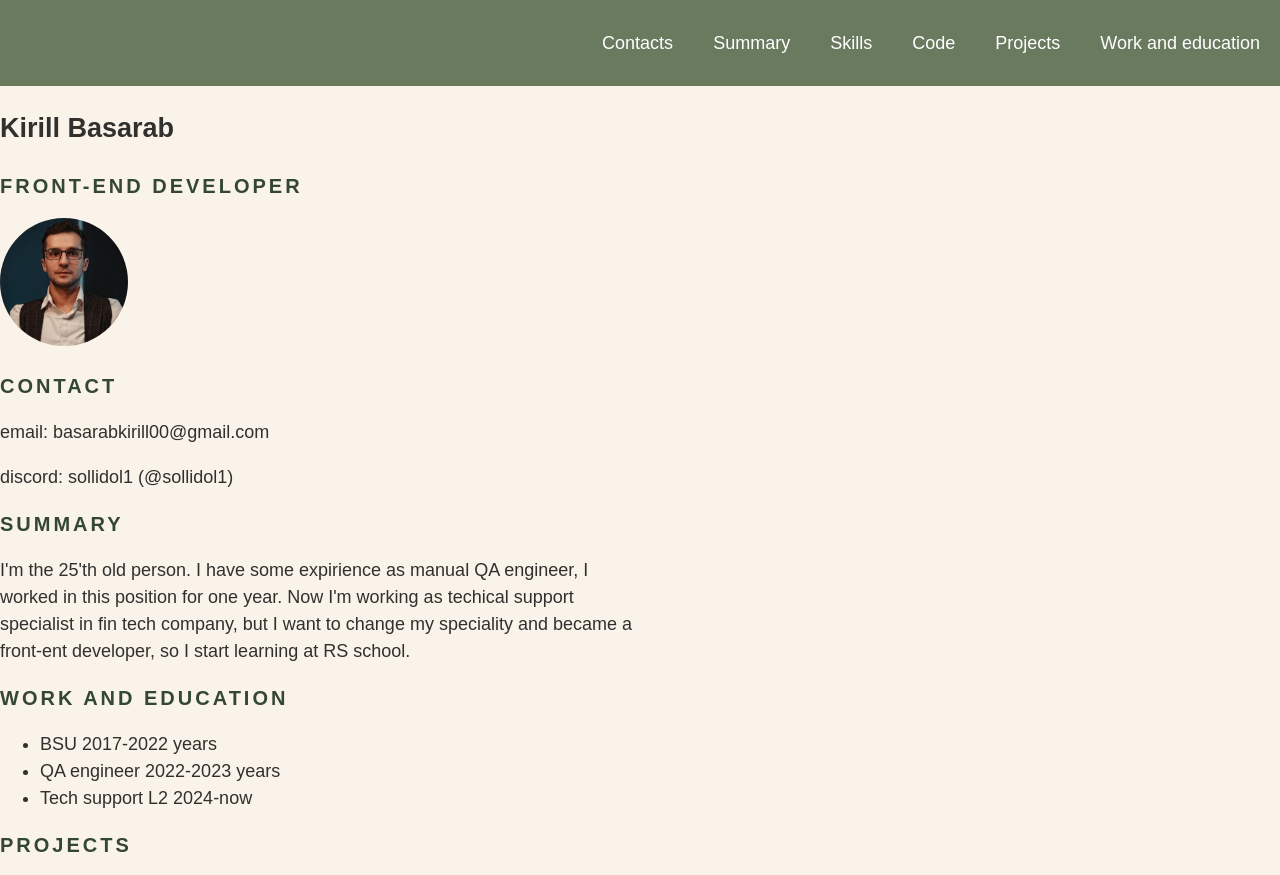
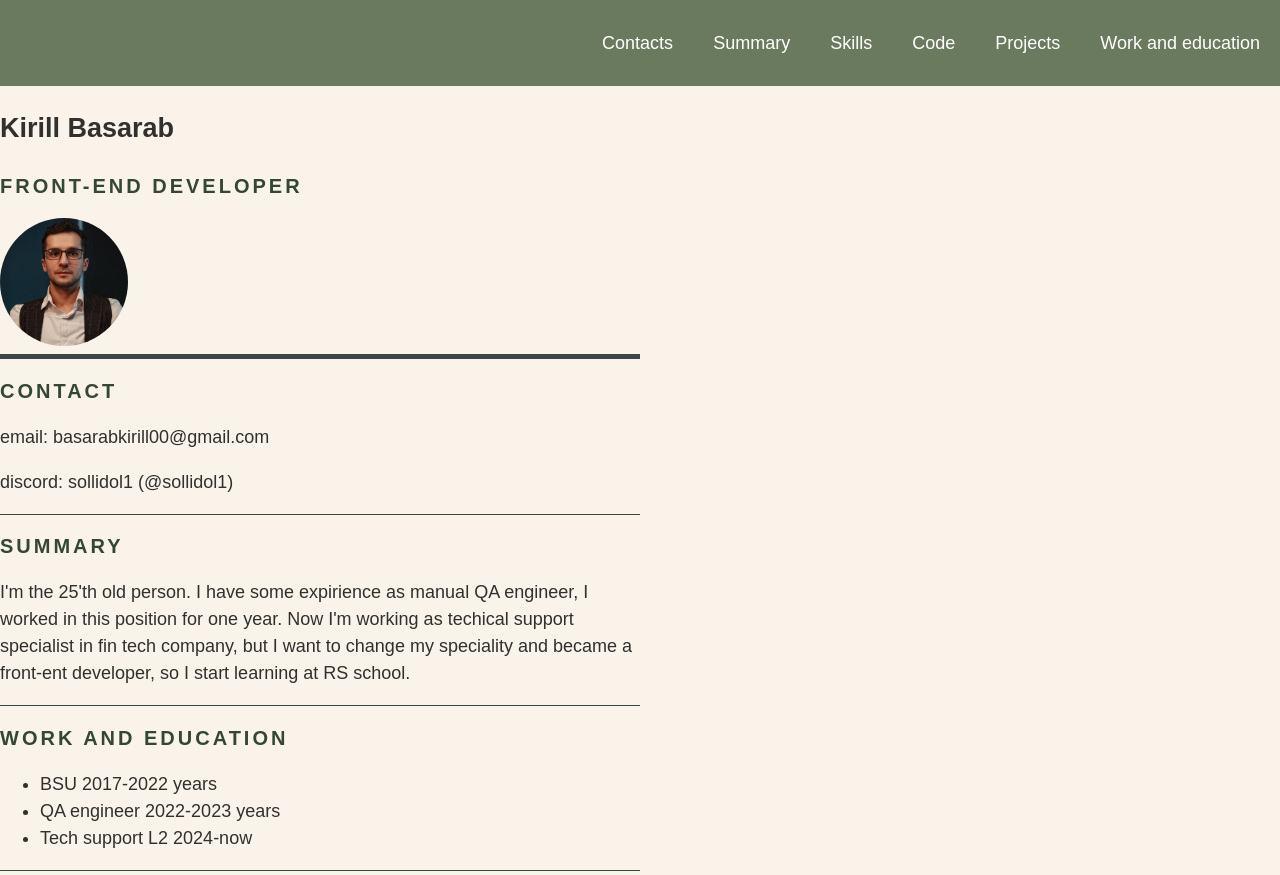
Before and after one commit to sollidol1/rsschool-cv, a plain HTML site: page index.html in a window 1280 px wide. Shown: the top 875 px of the page. Drawn offline with Linux system fonts and the light colour scheme.

Commit message:
feat: add borders

```diff
--- a/index.html
+++ b/index.html
@@ -27,24 +27,24 @@
     <main class="main main-container">
         <div class="container">
 
-            <section class="section" id="profile">
+            <section class="section profile-border" id="profile">
                 <h1>Kirill Basarab</h1>
                 <h2 class="section-title">Front-end developer</h2>
                 <img src="assets/img/photo.jpg" class="round-image" alt="avatar" />
             </section>
 
-            <section class="section" id="contacts">
+            <section class="section section-border" id="contacts">
                 <h2 class="section-title">Contact</h2>
                 <p>email: basarabkirill00@gmail.com</p>
                 <p>discord: sollidol1 (@sollidol1)</p>
             </section>
 
-            <section class="section" id="summary">
+            <section class="section section-border" id="summary">
                 <h2 class="section-title">Summary</h2>
                 <p>I'm the 25'th old person. I have some expirience as manual QA engineer, I worked in this position for one year. Now I'm working as techical support specialist in fin tech company, but I want to change my speciality and became a front-ent developer, so I start learning at RS school.</p>
             </section>
 
-            <section class="section" id="work_and_education">
+            <section class="section section-border" id="work_and_education">
                 <h2 class="section-title">Work and education</h2>
                 <ul>
                     <li>BSU 2017-2022 years</li>
@@ -53,7 +53,7 @@
                 </ul>
             </section>
 
-            <section class="section" id="projects">
+            <section class="section section-border" id="projects">
                 <h2 class="section-title">Projects</h2>
                 <ul>
                     <li class="main-item">
@@ -62,7 +62,7 @@
                 </ul>
             </section>
 
-            <section class="section" id="skills">
+            <section class="section section-border" id="skills">
                 <h2 class="section-title">Skills</h2>
                 <ul>
                     <li>Python</li>
--- a/style.css
+++ b/style.css
@@ -133,3 +133,11 @@ html {
 .footer {
     background-color: #6a7a5f;
 }
+
+.profile-border {
+    border-bottom: 5px solid #3d4647
+}
+
+.section-border {
+    border-bottom: 1px solid #3d4647
+}
```
